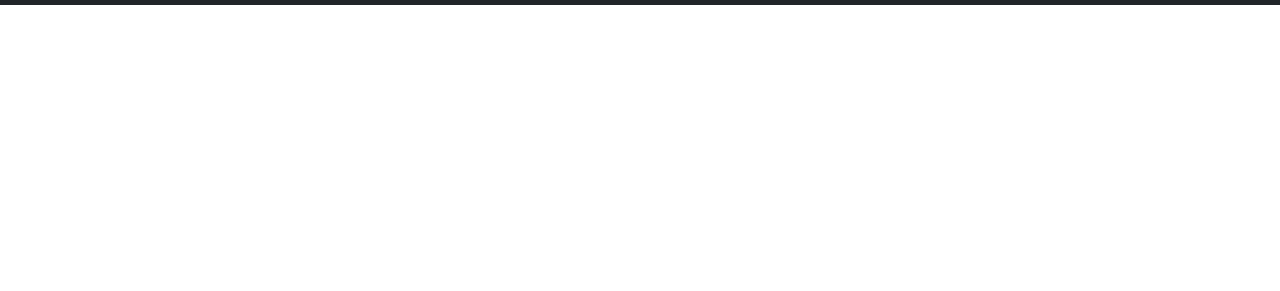
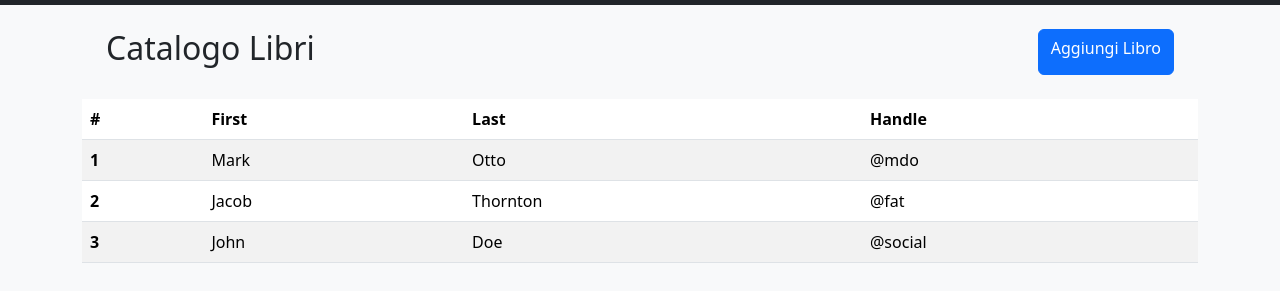
Before and after one commit to gabrielebonucci/html-css-bootstrap-dashboard, a plain HTML site: page index.html in a window 1280 px wide. Shown: the part 81-372 px from the top of the page. Drawn offline with nearby package versions, Linux system fonts and the light colour scheme.

Commit message:
inizio sviluppo table

```diff
--- a/index.html
+++ b/index.html
@@ -14,7 +14,8 @@
     <title>Document</title>
 </head>
 
-<body>
+<body class="bg-light">
+    <!-- navbar -->
     <header>
         <nav class="navbar navbar-expand-lg bg-dark navbar-dark">
             <div class="container-fluid">
@@ -50,6 +51,47 @@
             </div>
         </nav>
     </header>
+    <main>
+        <div class="container">
+            <div class="d-flex justify-content-between  p-4">
+                <h1 class="fs-2">Catalogo Libri</h1>
+                <a href="#" class="btn btn-primary">Aggiungi Libro</a>
+            </div>
+            <table class="table table-striped table-hover align-middle">
+
+                <thead>
+                    <tr>
+                        <th scope="col">#</th>
+                        <th scope="col">First</th>
+                        <th scope="col">Last</th>
+                        <th scope="col">Handle</th>
+                    </tr>
+                </thead>
+                <tbody>
+                    <tr>
+                        <th scope="row">1</th>
+                        <td>Mark</td>
+                        <td>Otto</td>
+                        <td>@mdo</td>
+                    </tr>
+                    <tr>
+                        <th scope="row">2</th>
+                        <td>Jacob</td>
+                        <td>Thornton</td>
+                        <td>@fat</td>
+                    </tr>
+                    <tr>
+                        <th scope="row">3</th>
+                        <td>John</td>
+                        <td>Doe</td>
+                        <td>@social</td>
+                    </tr>
+                </tbody>
+            </table>
+
+
+        </div>
+    </main>
 </body>
 
 </html>
```
